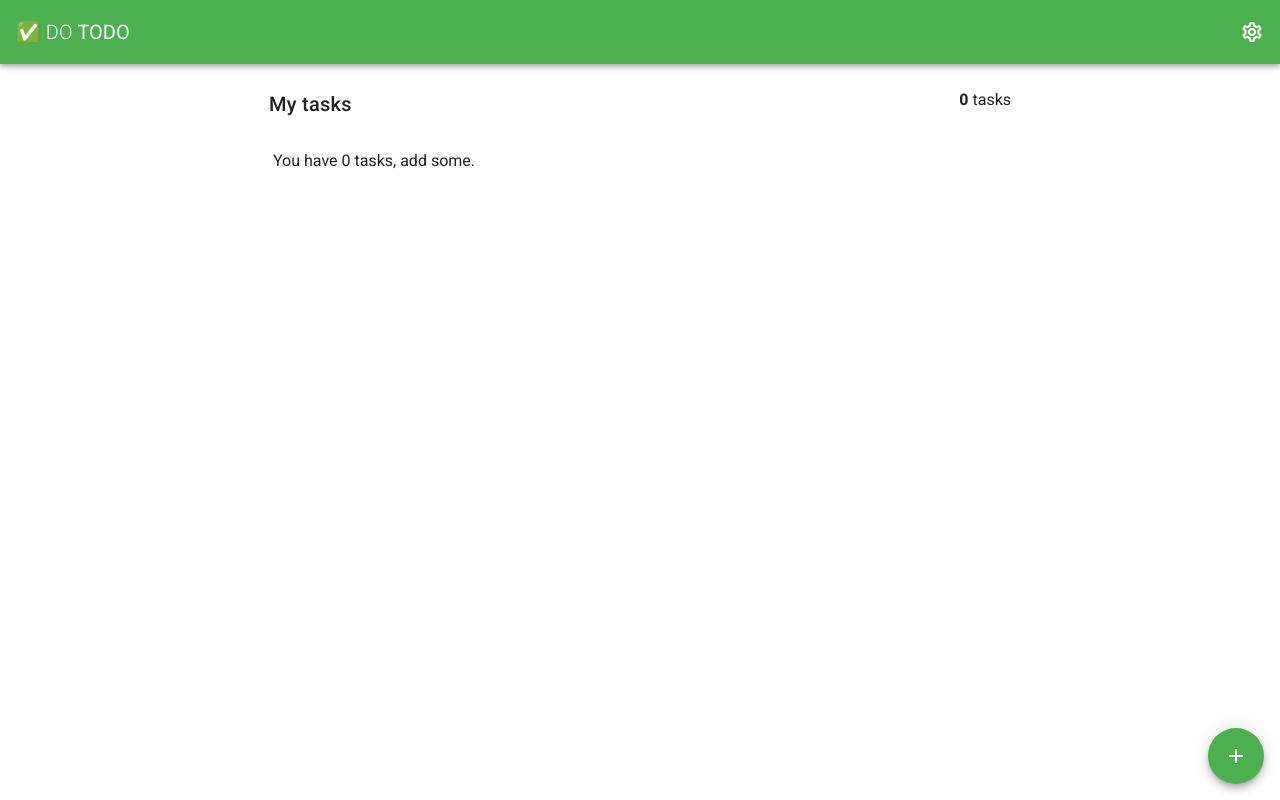
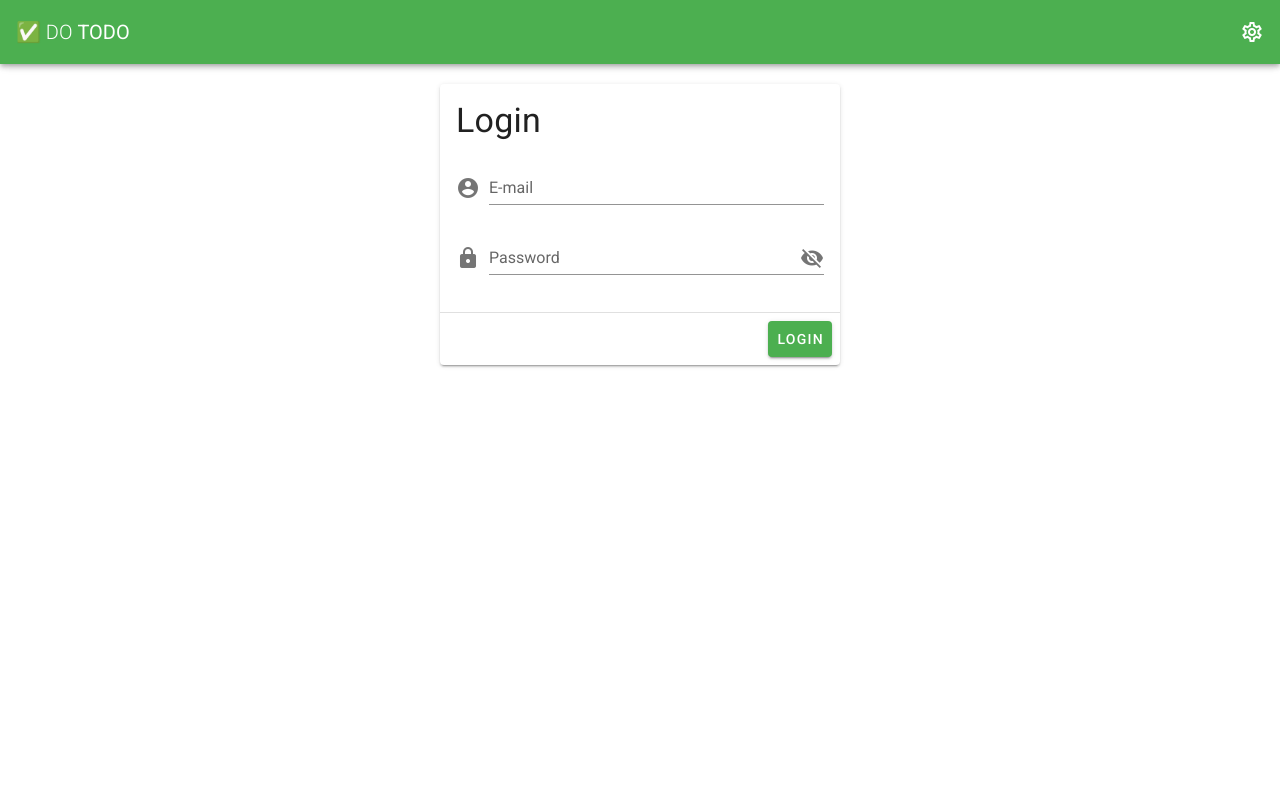
Before and after one commit to TheAkshitS/dotodo, a Vue app: page /login in a window 1280 px wide. Before the commit this address led to /. Built offline with nearby package versions, Linux system fonts and the light colour scheme; a small style sheet from the web is missing.

Commit message:
feat: user authentication + navigation guard

```diff
--- a/src/components/AppHeader.vue
+++ b/src/components/AppHeader.vue
@@ -19,6 +19,15 @@
       </template>
       <span>Settings</span>
     </v-tooltip>
+
+    <v-tooltip bottom v-if="$_isUserLoggedin">
+      <template v-slot:activator="{ on }">
+        <v-btn icon v-on="on" @click="logout"
+          ><v-icon>mdi-logout</v-icon></v-btn
+        >
+      </template>
+      <span>Logout</span>
+    </v-tooltip>
   </v-app-bar>
 </template>
 
@@ -27,6 +36,11 @@ export default {
   methods: {
     navigateToHome() {
       if (this.$route.name !== 'Index') this.$router.push({ name: 'Index' })
+    },
+
+    async logout() {
+      await this.$store.dispatch('user/logout')
+      if (this.$route.name !== 'Index') this.$router.push({ name: 'Index' })
     }
   }
 }
--- a/src/router/index.js
+++ b/src/router/index.js
@@ -1,6 +1,7 @@
 import Vue from 'vue'
 import VueRouter from 'vue-router'
 import Index from '@/views/Index.vue'
+import store from '@/store'
 
 Vue.use(VueRouter)
 
@@ -11,10 +12,27 @@ const routes = [
     component: Index
   },
   {
+    path: '/login',
+    name: 'Login',
+    component: () => import(/* webpackChunkName: "login" */ '@/views/Login.vue')
+  },
+  {
     path: '/settings',
     name: 'Settings',
     component: () =>
       import(/* webpackChunkName: "settings" */ '@/views/Settings.vue')
+  },
+  {
+    path: '/secret',
+    name: 'Secret',
+    component: () =>
+      import(/* webpackChunkName: "secret" */ '@/views/Secret.vue'),
+    // Check if user is logged in and redirect to secret if not logged in
+    beforeEnter(to, from, next) {
+      const currentUser = store.state.user.currentUser
+      if (currentUser && currentUser.token) next()
+      else next('/login')
+    }
   },
   {
     // Redirect to Index route if no valid route found
--- a/src/store/index.js
+++ b/src/store/index.js
@@ -3,10 +3,11 @@ import Vuex from 'vuex'
 import createPersistedState from 'vuex-persistedstate'
 import ui from './modules/ui'
 import task from './modules/task'
+import user from './modules/user'
 
 Vue.use(Vuex)
 
 export default new Vuex.Store({
-  modules: { ui, task },
+  modules: { ui, task, user },
   plugins: [createPersistedState()]
 })
--- /dev/null
+++ b/src/store/modules/user.js
@@ -0,0 +1,55 @@
+import { EventBus } from '@/eventBus.js'
+
+export default {
+  namespaced: true,
+
+  state: {
+    users: [
+      { email: 'test@gmail.com', password: '123456', token: 'sadfdfej345j' },
+      { email: 'user@gmail.com', password: '123456', token: 'f345gersdurj' }
+    ],
+    currentUser: {}
+  },
+
+  getters: {
+    isUserLoggedIn(state) {
+      if (state.currentUser && state.currentUser.token) return true
+      return false
+    }
+  },
+
+  mutations: {
+    SET_CURRENT_USER(state, user) {
+      state.currentUser = user
+    }
+  },
+
+  actions: {
+    login({ state, commit }, { email, password }) {
+      const allUsers = state.users
+      const userIndex = allUsers.findIndex(
+        user => user.email == email && user.password == password
+      )
+      if (userIndex === -1) {
+        EventBus.$emit('showNotification', {
+          text: 'Invalid credentials.',
+          color: 'red'
+        })
+        return false
+      } else {
+        commit('SET_CURRENT_USER', allUsers[userIndex])
+        EventBus.$emit('showNotification', {
+          text: 'Logged in successfully 🙌'
+        })
+        return true
+      }
+    },
+
+    logout({ commit }) {
+      commit('SET_CURRENT_USER', {})
+      EventBus.$emit('showNotification', {
+        text: 'Logged out successfully 🙌'
+      })
+    }
+  }
+}
--- /dev/null
+++ b/src/views/Login.vue
@@ -0,0 +1,68 @@
+<template>
+  <v-card width="400" class="mx-auto mt-5">
+    <v-form ref="loginForm" @submit.prevent="login">
+      <v-card-title class="display-1">Login</v-card-title>
+      <v-card-text>
+        <v-text-field
+          v-model="user.email"
+          :rules="emailRules"
+          color="success"
+          prepend-icon="mdi-account-circle"
+          label="E-mail"
+          required
+        />
+
+        <v-text-field
+          v-model="user.password"
+          :rules="passwordRules"
+          :type="showPassword ? 'text' : 'password'"
+          color="success"
+          prepend-icon="mdi-lock"
+          :append-icon="showPassword ? 'mdi-eye' : 'mdi-eye-off'"
+          @click:append="showPassword = !showPassword"
+          label="Password"
+          required
+        />
+      </v-card-text>
+      <v-divider />
+      <v-card-actions>
+        <v-spacer />
+        <v-btn color="success" type="submit">Login</v-btn>
+      </v-card-actions>
+    </v-form>
+  </v-card>
+</template>
+
+<script>
+import titleMixin from '@/mixins/titleMixin'
+
+export default {
+  mixins: [titleMixin],
+
+  title() {
+    return 'Login'
+  },
+
+  data: () => ({
+    user: {
+      email: '',
+      password: ''
+    },
+    showPassword: false,
+    emailRules: [
+      v => !!v || 'E-mail is required',
+      v => /.+@.+\..+/.test(v) || 'E-mail must be valid'
+    ],
+    passwordRules: [v => !!v || 'Password is required']
+  }),
+
+  methods: {
+    async login() {
+      if (this.$refs.loginForm.validate()) {
+        const response = await this.$store.dispatch('user/login', this.user)
+        if (response) this.$router.push({ name: 'Secret' })
+      }
+    }
+  }
+}
+</script>
--- /dev/null
+++ b/src/views/Secret.vue
@@ -0,0 +1,26 @@
+<template>
+  <v-container>
+    <v-row>
+      <v-col>
+        <h2 class="title">Welcome to the secret route!</h2>
+        <img
+          src="https://media.giphy.com/media/NdKVEei95yvIY/giphy.gif"
+          alt="a secret image"
+          width="300"
+        />
+      </v-col>
+    </v-row>
+  </v-container>
+</template>
+
+<script>
+import titleMixin from '@/mixins/titleMixin'
+
+export default {
+  mixins: [titleMixin],
+
+  title() {
+    return 'Secret'
+  }
+}
+</script>
--- a/src/views/Settings.vue
+++ b/src/views/Settings.vue
@@ -3,16 +3,27 @@
     <h2 class="title">{{ $t('settings.settings') | capitalize }}</h2>
     <v-row>
       <v-col>
-        <h3 class="subtitle-2 my-3">
-          <v-icon left small>mdi-theme-light-dark</v-icon
-          >{{ $t('settings.theme') | capitalize }}
-        </h3>
+        <v-row align="center" justify="space-between">
+          <h3 class="subtitle-2 my-3 ml-5">
+            <v-icon left small>mdi-theme-light-dark</v-icon
+            >{{ $t('settings.theme') | capitalize }}
+          </h3>
+          <v-btn
+            small
+            outlined
+            color="warning"
+            class="mr-3"
+            @click="$router.push({ name: 'Secret' })"
+            >Into the wild</v-btn
+          >
+        </v-row>
 
         <v-btn-toggle
           :value="isDarkTheme"
           dense
           mandatory
           rounded
+          class="ml-1"
           @change="changeTheme"
         >
           <v-btn v-for="theme in themes" :key="theme.name" :value="theme.name">
@@ -39,6 +50,9 @@
           />
         </v-col>
       </v-col>
+    </v-row>
+    <v-row style="height: 200px;" align="end">
+      <v-col> </v-col>
     </v-row>
   </v-container>
 </template>
```
